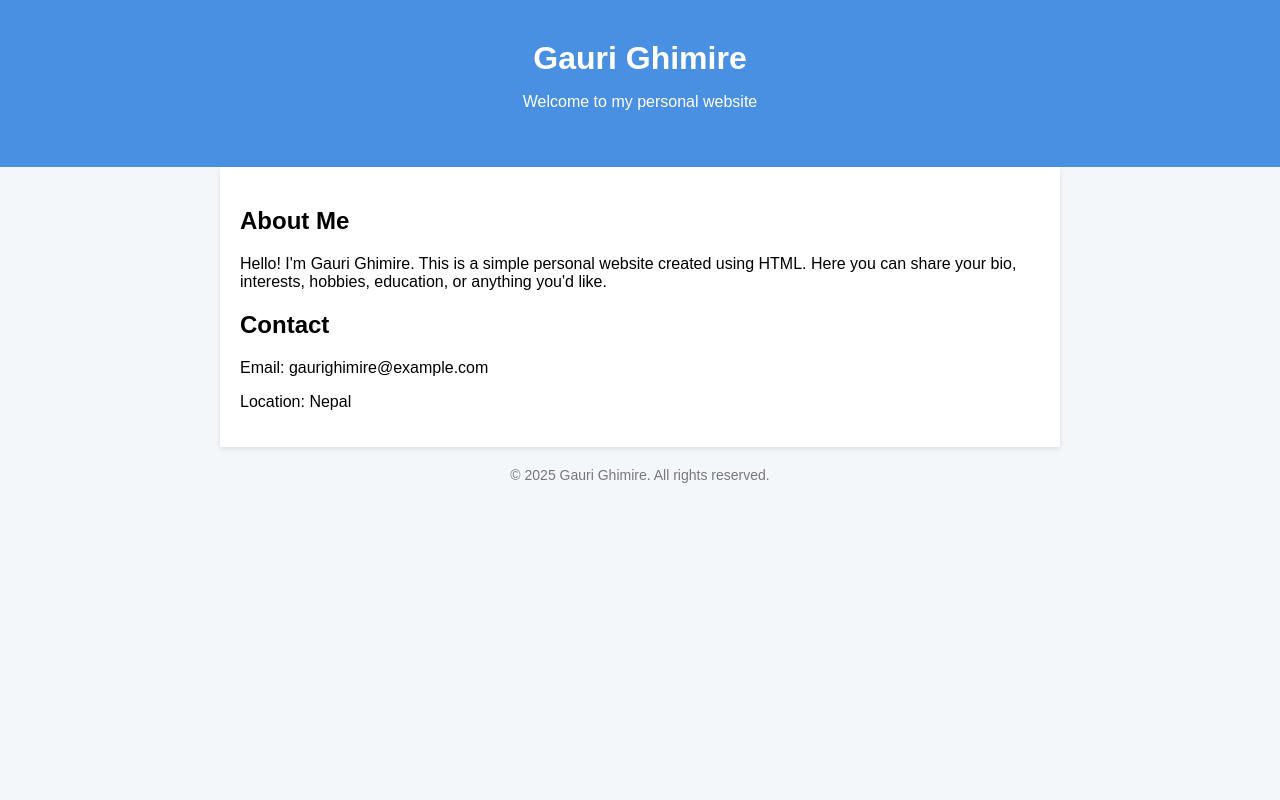
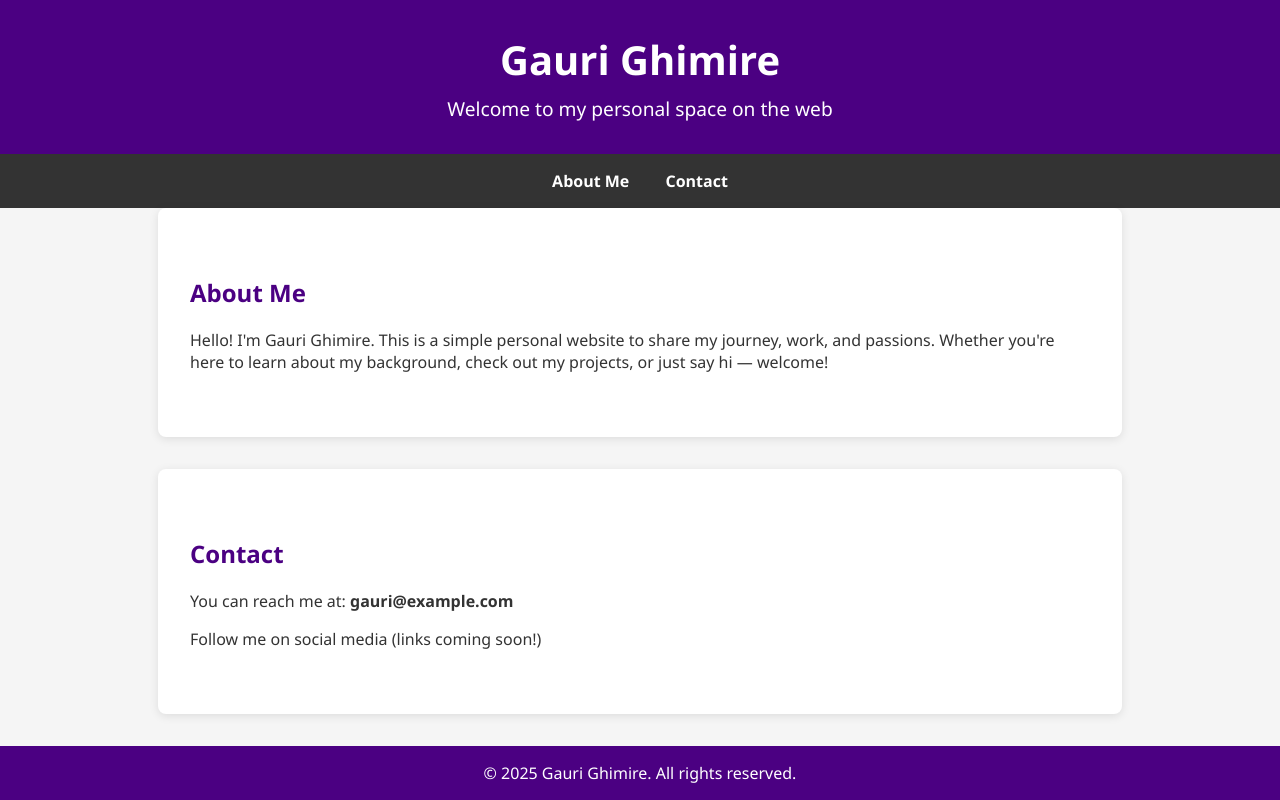
Before and after one commit to rabinghimir1/sample, a plain HTML site: page index.html in a window 1280 px wide. Drawn offline with Linux system fonts and the light colour scheme.

Commit message:
Update index.html

```diff
--- a/index.html
+++ b/index.html
@@ -1,64 +1,109 @@
 <!DOCTYPE html>
 <html lang="en">
 <head>
-  <meta charset="UTF-8">
-  <meta name="viewport" content="width=device-width, initial-scale=1.0">
+  <meta charset="UTF-8" />
+  <meta name="viewport" content="width=device-width, initial-scale=1.0"/>
   <title>Gauri Ghimire</title>
   <style>
     body {
-      font-family: Arial, sans-serif;
-      background-color: #f4f7f9;
+      font-family: 'Segoe UI', sans-serif;
       margin: 0;
-      padding: 0;
+      background: #f5f5f5;
+      color: #333;
     }
+
     header {
-      background-color: #4a90e2;
+      background: #4B0082;
       color: white;
-      padding: 40px 20px;
+      padding: 2rem;
       text-align: center;
     }
-    main {
-      padding: 20px;
-      max-width: 800px;
+
+    header h1 {
+      margin: 0;
+      font-size: 2.5rem;
+    }
+
+    header p {
+      margin: 0.5rem 0 0;
+      font-size: 1.2rem;
+    }
+
+    nav {
+      background: #333;
+      padding: 1rem;
+      text-align: center;
+    }
+
+    nav a {
+      color: white;
+      margin: 0 1rem;
+      text-decoration: none;
+      font-weight: bold;
+    }
+
+    section {
+      padding: 3rem 2rem;
+      max-width: 900px;
       margin: auto;
-      background-color: white;
-      box-shadow: 0 2px 5px rgba(0,0,0,0.1);
     }
-    h1 {
-      margin: 0;
+
+    .about, .contact {
+      background: white;
+      margin-bottom: 2rem;
+      border-radius: 8px;
+      box-shadow: 0 2px 10px rgba(0,0,0,0.1);
     }
-    .about {
-      margin-top: 20px;
+
+    h2 {
+      color: #4B0082;
     }
+
     footer {
       text-align: center;
-      padding: 20px;
-      color: #777;
-      font-size: 14px;
+      padding: 1rem;
+      background: #4B0082;
+      color: white;
+    }
+
+    @media (max-width: 600px) {
+      header h1 {
+        font-size: 2rem;
+      }
+
+      nav a {
+        display: block;
+        margin: 0.5rem 0;
+      }
     }
   </style>
 </head>
 <body>
+
   <header>
     <h1>Gauri Ghimire</h1>
-    <p>Welcome to my personal website</p>
+    <p>Welcome to my personal space on the web</p>
   </header>
 
-  <main>
-    <section class="about">
-      <h2>About Me</h2>
-      <p>Hello! I'm Gauri Ghimire. This is a simple personal website created using HTML. Here you can share your bio, interests, hobbies, education, or anything you'd like.</p>
-    </section>
+  <nav>
+    <a href="#about">About Me</a>
+    <a href="#contact">Contact</a>
+  </nav>
 
-    <section class="contact">
-      <h2>Contact</h2>
-      <p>Email: gaurighimire@example.com</p>
-      <p>Location: Nepal</p>
-    </section>
-  </main>
+  <section id="about" class="about">
+    <h2>About Me</h2>
+    <p>Hello! I'm Gauri Ghimire. This is a simple personal website to share my journey, work, and passions. Whether you're here to learn about my background, check out my projects, or just say hi — welcome!</p>
+  </section>
+
+  <section id="contact" class="contact">
+    <h2>Contact</h2>
+    <p>You can reach me at: <strong>gauri@example.com</strong></p>
+    <p>Follow me on social media (links coming soon!)</p>
+  </section>
 
   <footer>
     &copy; 2025 Gauri Ghimire. All rights reserved.
   </footer>
+
 </body>
 </html>
```
